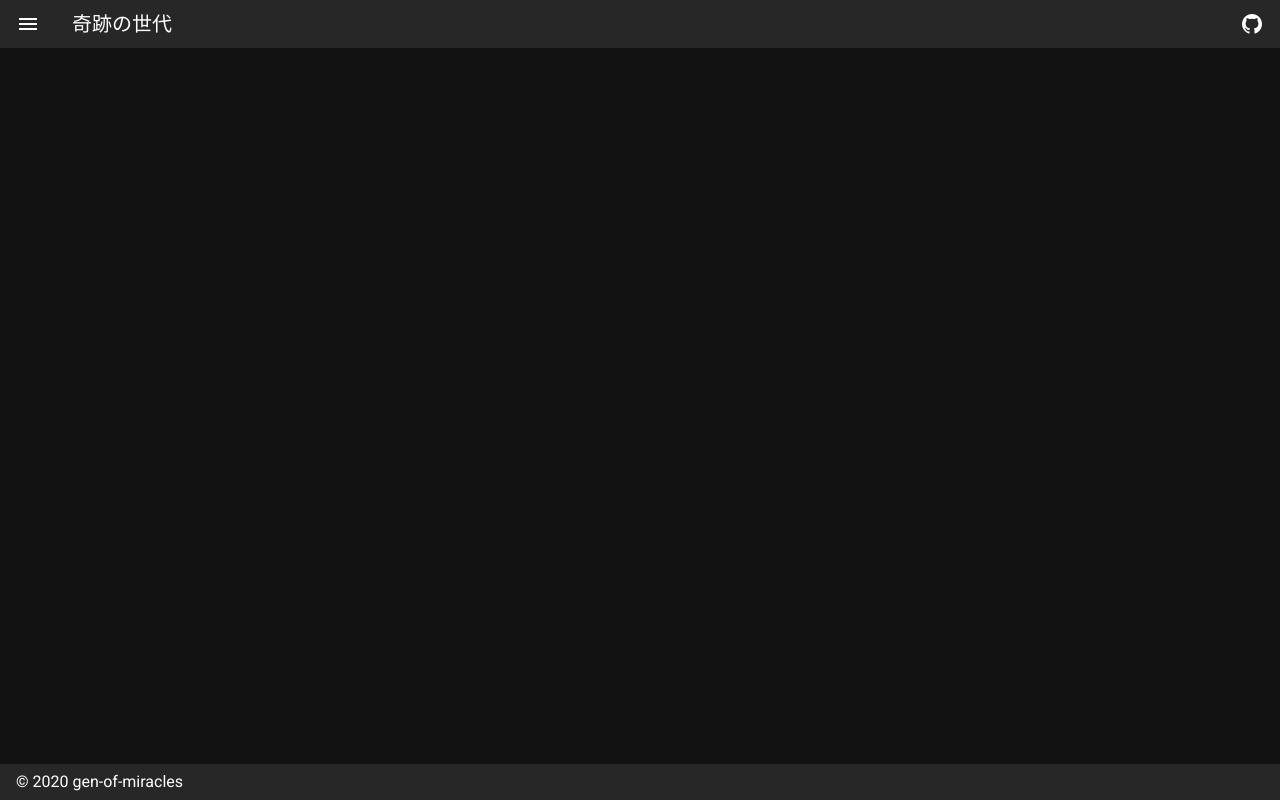
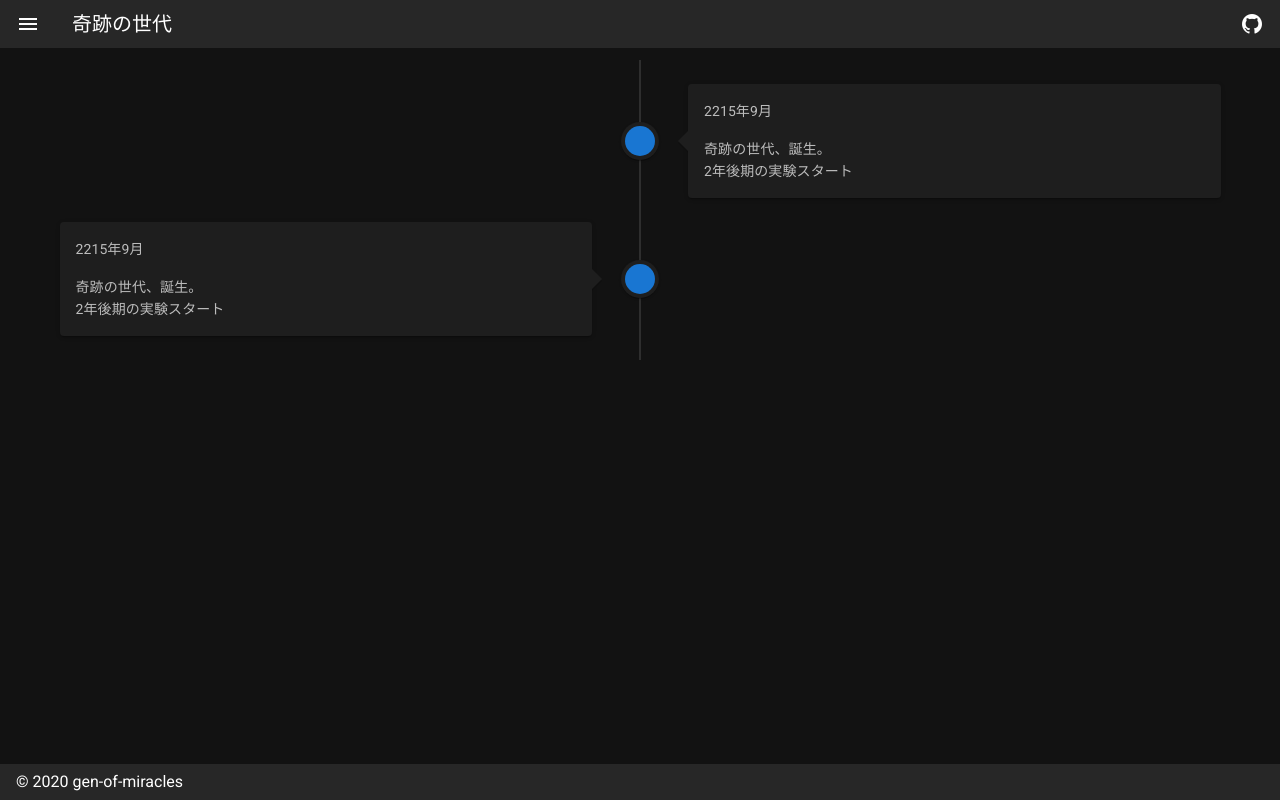
Before and after one commit to prismistim/gen-of-miracles, a Nuxt app: page /history in a window 1280 px wide. Built offline with nearby package versions, Linux system fonts and the light colour scheme.

Commit message:
add: historyでjsonのデータをv-timelineに渡す処理を追加

```diff
--- /dev/null
+++ b/assets/history.json
@@ -0,0 +1,22 @@
+{
+  "history": [
+    {
+      "date": "2215年9月",
+      "topic": [
+        {
+          "summary": "2年後期の実験スタート",
+          "text": "奇跡の世代、誕生。"
+        }
+      ]
+    },
+    {
+      "date": "2215年9月",
+      "topic": [
+        {
+          "summary": "2年後期の実験スタート",
+          "text": "奇跡の世代、誕生。"
+        }
+      ]
+    }
+  ]
+}
--- /dev/null
+++ b/pages/history.vue
@@ -0,0 +1,50 @@
+<template>
+  <div>
+    <v-timeline>
+      <v-timeline-item
+        v-for="item in historyData"
+        :key="item.date"
+      >
+        <v-card>
+          <v-card-subtitle>
+            {{ item.date }}
+          </v-card-subtitle>
+          <v-card-text>
+            <div
+              v-for="event in item.topic"
+              :key="event.summary"
+            >
+              {{ event.text }}<br>
+              {{ event.summary }}
+            </div>
+          </v-card-text>
+        </v-card>
+      </v-timeline-item>
+    </v-timeline>
+  </div>
+</template>
+
+<script lang="ts">
+import Vue from 'vue'
+import historyDataJson from '@/assets/history.json'
+
+interface Topic {
+  summary: string,
+  text: string
+}
+
+interface Event {
+  date: string,
+  topic: Array<Topic>
+}
+
+interface History {
+  [key: string]: Array<Event>
+}
+
+export default Vue.extend({
+  computed: {
+    historyData: () => historyDataJson.history
+  }
+})
+</script>
--- a/tsconfig.json
+++ b/tsconfig.json
@@ -14,6 +14,7 @@
     "strict": true,
     "noEmit": true,
     "experimentalDecorators": true,
+    "resolveJsonModule": true,
     "baseUrl": ".",
     "paths": {
       "~/*": [
```
